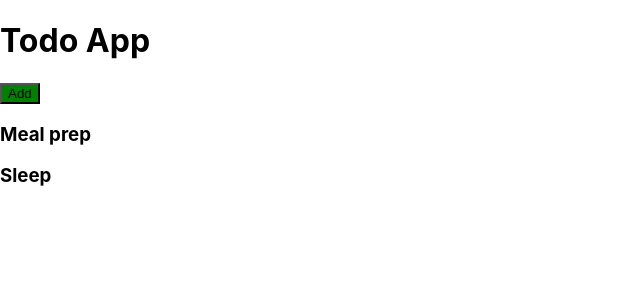
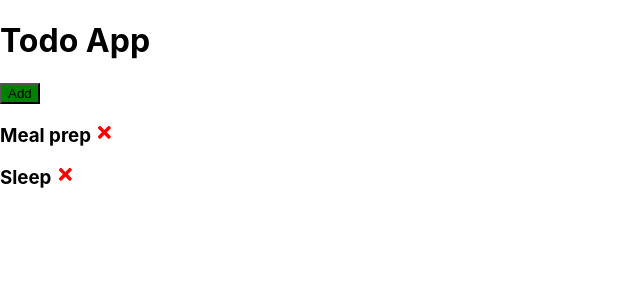
Before and after one commit to victormusembi11/drf-todo-api, a React (Create React App) app in the folder frontend/: page / in a window 1280 px wide. Shown: the top 300 px of the page, without its empty margins (0-640 px from the left). Built offline with nearby package versions, Linux system fonts and the light colour scheme.

Commit message:
feat: added delete icons for tasks

```diff
--- a/frontend/src/components/Task.js
+++ b/frontend/src/components/Task.js
@@ -1,7 +1,9 @@
+import { FaTimes } from "react-icons/fa"
+
 const Task = ({ task }) => {
   return (
     <div className="task">
-      <h3>{task.title}</h3>
+      <h3>{task.title} <FaTimes style={{ color: 'red', cursor: 'pointer' }}/></h3>
     </div>
   )
 }
```
